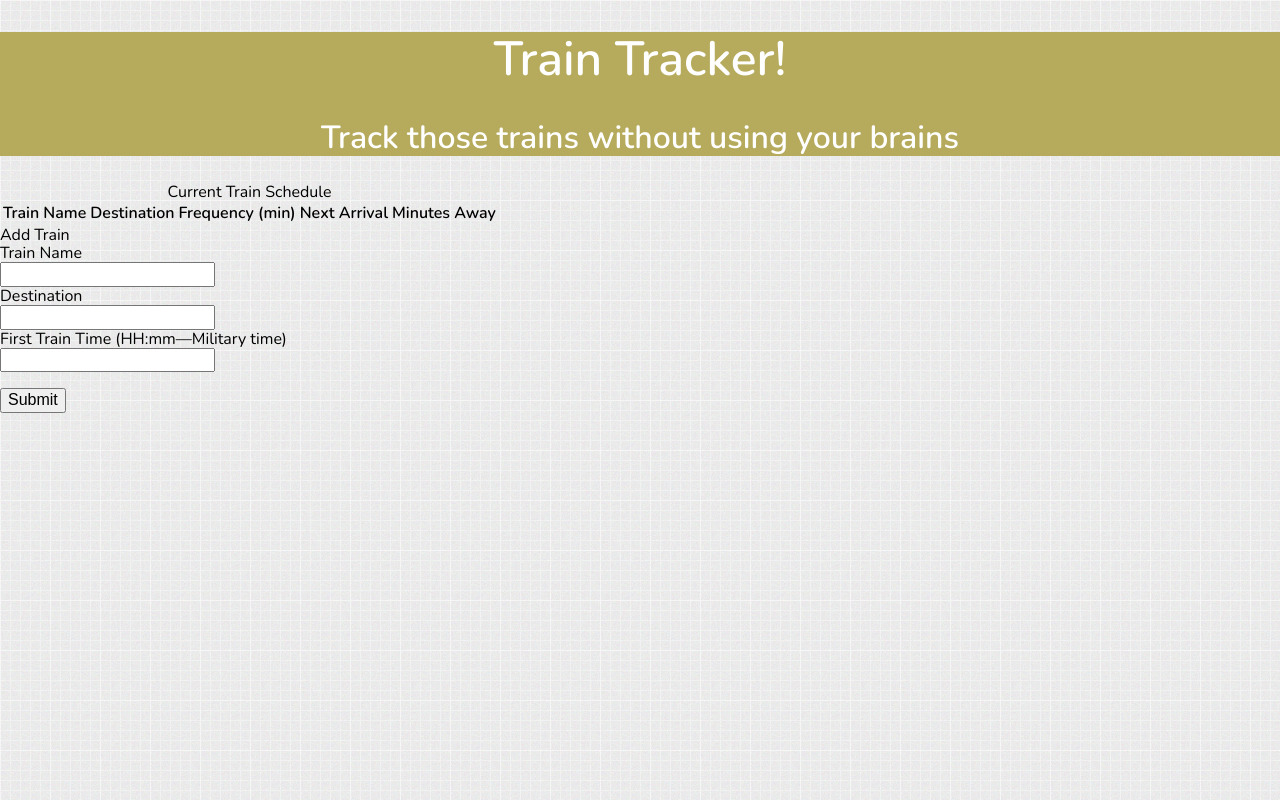
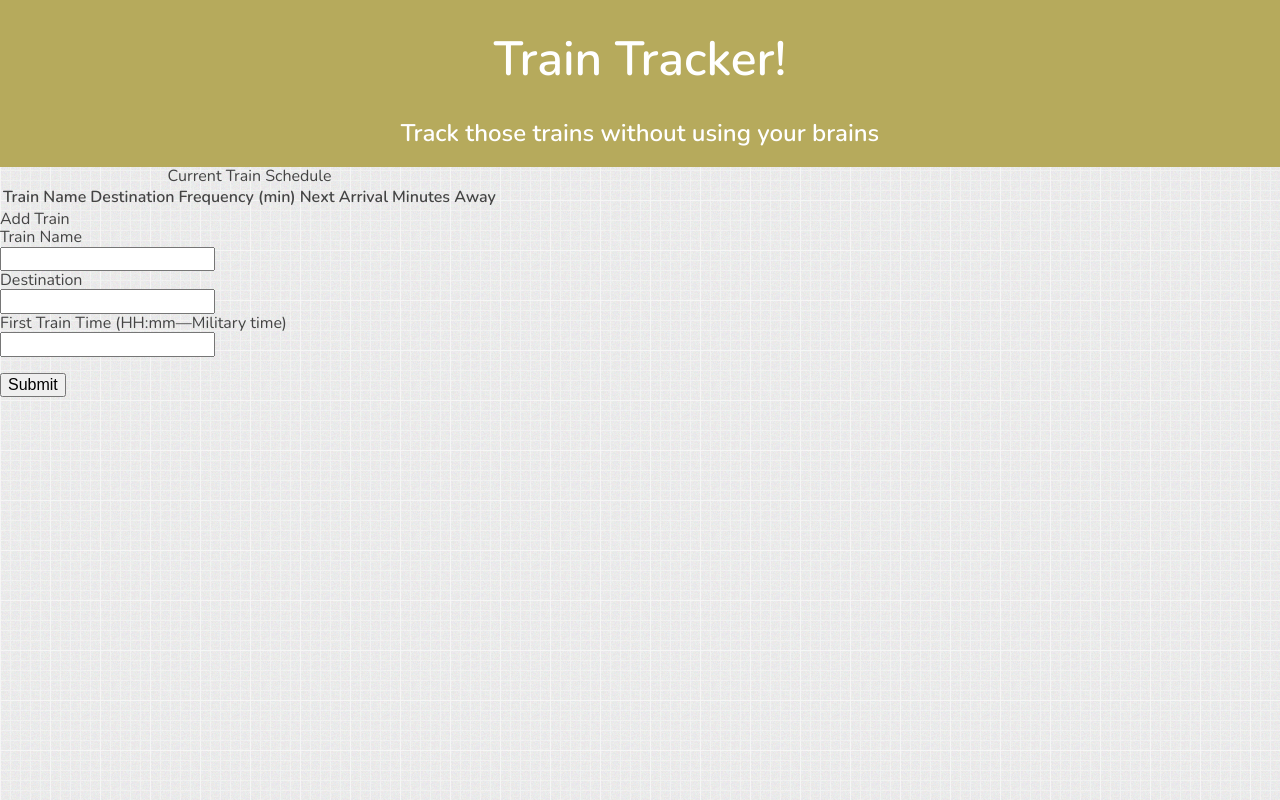
Before and after one commit to jordanboggs/firebase-trains, a plain HTML site: page index.html in a window 1280 px wide. Drawn offline with nearby package versions, Linux system fonts and the light colour scheme.

Commit message:
building grid

```diff
--- a/assets/css/style.css
+++ b/assets/css/style.css
@@ -3,6 +3,16 @@ body {
   font-family: 'Nunito', sans-serif;
   font-size: 16px;
   font-weight: 300;
+  color: #444;
+}
+
+.wrapper {
+  display: grid;
+  width: 100%;
+  grid-template-areas:
+    "title"
+    "train-table"
+    "add-train";
 }
 
 #title {
@@ -10,16 +20,29 @@ body {
   background-color: #B6AA5C;
 }
 
-h1, h2 {
+#title h1, h2 {
   font-weight: 600;
   text-align: center;
   color: #fff;
+  grid-template: "title";
 }
 
-h1{
+#title h1{
   font-size: 3em;
 }
 
-h2 {
-  font-size: 2em;
+#title h2 {
+  font-size: 1.5em;
 }
+
+#train-table {
+  grid-template: "train-table";
+}
+
+#train-table {
+
+}
+
+#add-train {
+  grid-template: "add-train";
+}
--- a/index.html
+++ b/index.html
@@ -10,6 +10,7 @@
   <title>Train Tracker</title>
 </head>
 <body>
+  <div class="wrapper">
     <header id='title'>
       <h1>Train Tracker!</h1>
       <h2>Track those trains without using your brains</h2>
@@ -27,7 +28,7 @@
       </table>
     </section>
     <aside>
-    <form>
+      <form id="add-train">
         <legend>Add Train</legend>
         <label for="train-name">Train Name</label><br/>
         <input id="train-name" type="text" name="train-time"><br/>
@@ -42,7 +43,7 @@
         </p>
       </form>
     </aside>
-
+  </div>
   <!-- jQuery -->
   <script
   src="https://code.jquery.com/jquery-3.2.1.min.js"
```
Lines whose indentation alone changed are shown as unchanged.
